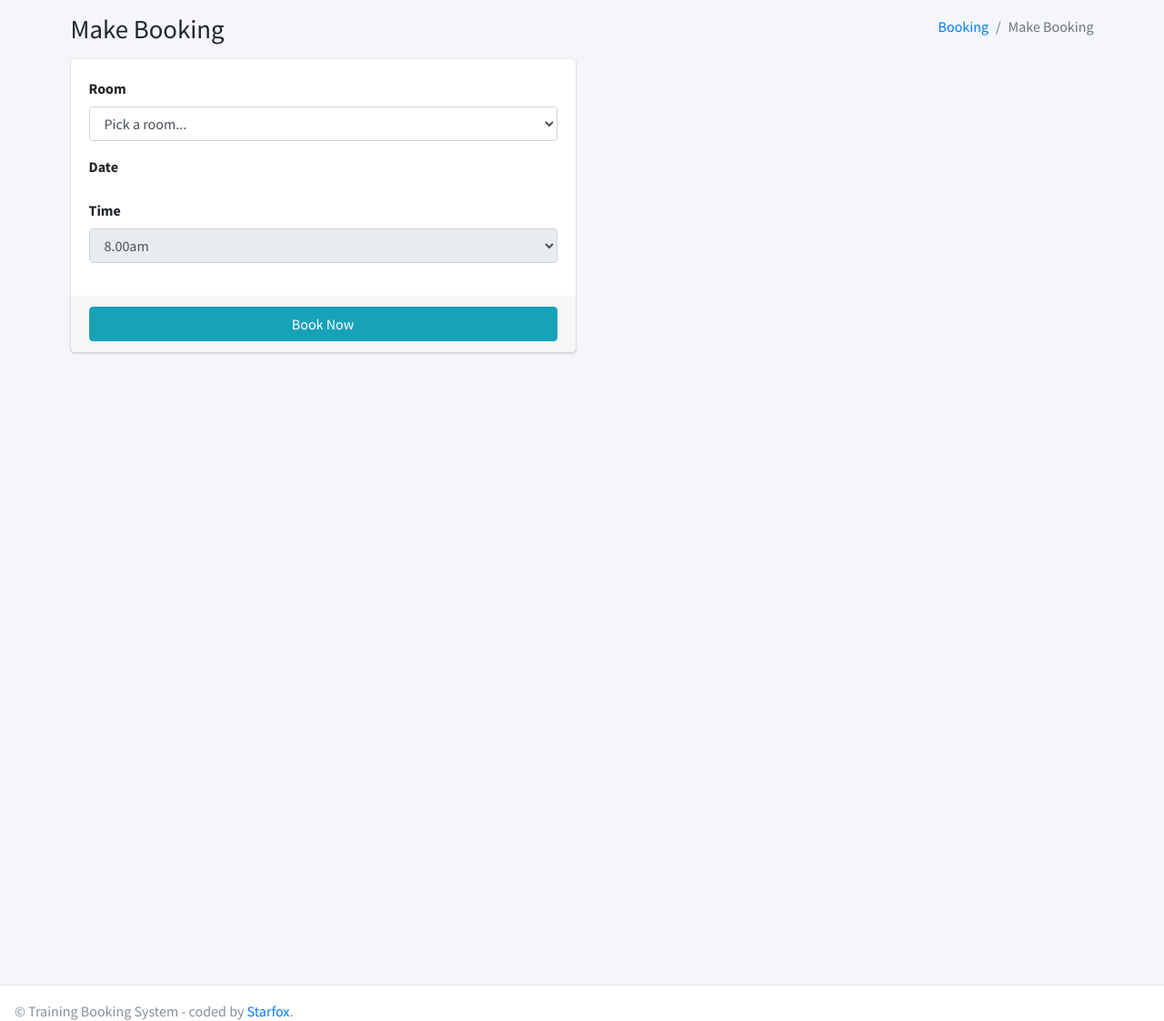
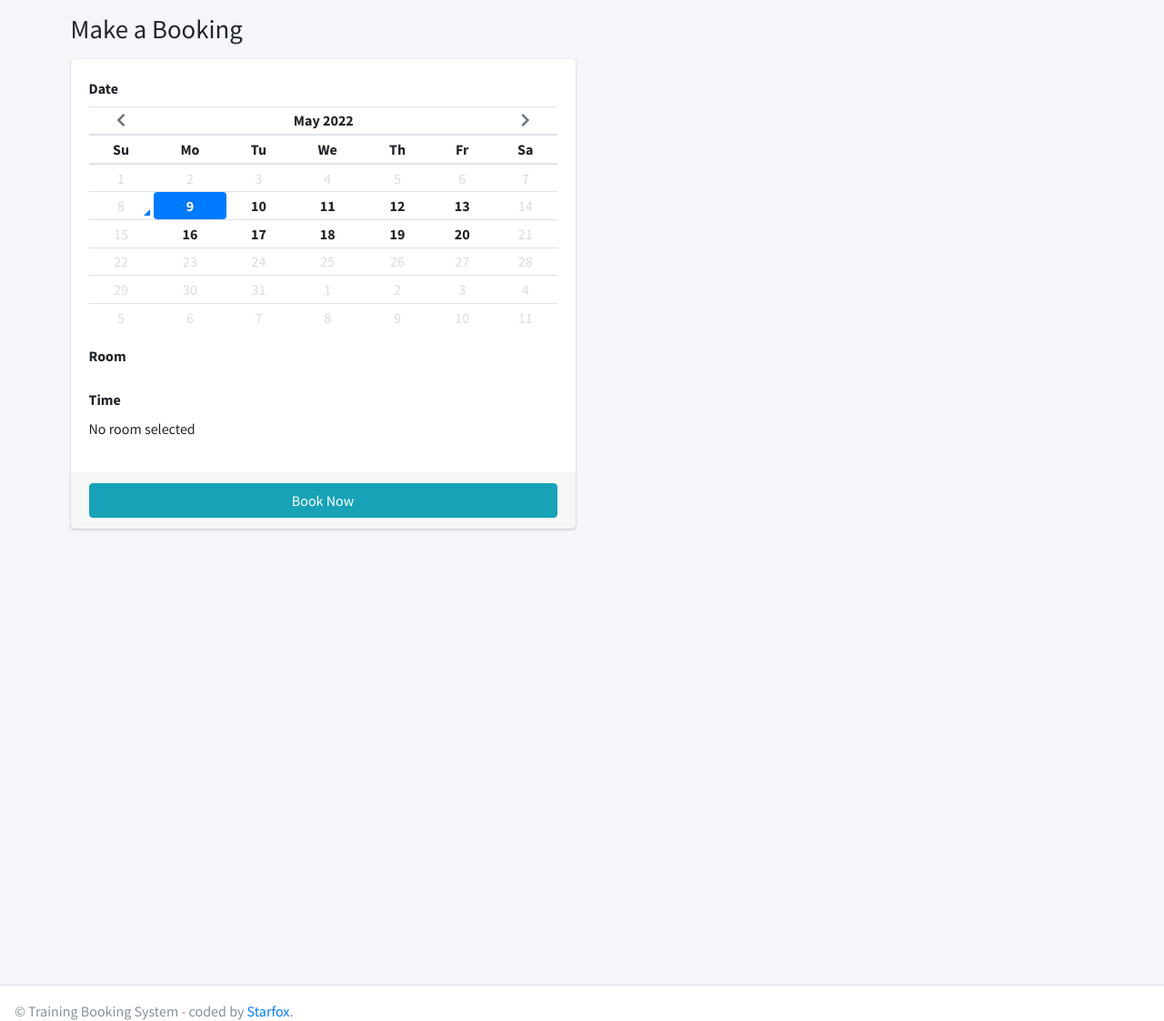
Before and after one commit to penghwee-sng/0a1b7aba-745d-4dfa-a9cc-d55c1ff71e10, a Django app: page / in a window 1280 px wide. Shown: the part 57-1179 px from the top of the page at 91% size. Run offline with Django 3.2, Linux system fonts and the light colour scheme; the visitor is signed in with stand-in values (Sample User, id 1); data that the repository does not hold is empty; style sheets or scripts are compiled from the project's sources; parts of the project's set-up code (start-up, migrations or seed data) failed here and were passed over; some libraries are stand-ins or nearby versions.

Commit message:
booking page updated and working

```diff
--- a/apps/home/urls.py
+++ b/apps/home/urls.py
@@ -10,8 +10,10 @@
 
     # The home page
     path('', views.index, name='home'),
+    path('api/<name>/', views.api, name='api'),
+    path('api/<name>/<id>', views.api, name='api'),
 
     # Matches any html file
-    re_path(r'^.*\.*', views.pages, name='pages'),
+    re_path(r'^.*\.*html', views.pages, name='pages'),
 
 ]
--- a/apps/home/views.py
+++ b/apps/home/views.py
@@ -5,9 +5,12 @@
 
 from django import template
 from django.contrib.auth.decorators import login_required
-from django.http import HttpResponse, HttpResponseRedirect
+from django.http import HttpResponse, HttpResponseRedirect, JsonResponse
 from django.template import loader
 from django.urls import reverse
+from .models import Room, Booking
+from datetime import datetime, timedelta
+from django.core import serializers
 
 
 @login_required(login_url="/login/")
@@ -42,3 +45,22 @@
     except:
         html_template = loader.get_template('home/page-500.html')
         return HttpResponse(html_template.render(context, request))
+
+
+def api(request, name, id=None):
+    if name == 'rooms':
+        if id is None:
+            return JsonResponse(list(Room.objects.values()), safe=False)
+        else:
+            room = list(Room.objects.filter(room_id=id).values())[0]
+            booking = list(Booking.objects.filter(booking_room_id=id, date__gte=datetime.now(), date__lte=datetime.now()+timedelta(days=14)).values())
+            return JsonResponse({
+                'room': room,
+                'booking':booking
+            }, safe=False)
+    if name == 'bookings':
+        if request.method == 'POST':
+            data = request.POST
+            Booking.objects.create(date=data['date'], start_time=f"{data['time']}:00", end_time=f"{data['endtime']}:00", booking_room_id=data['room_id'], booking_user_id=request.user.id)
+            return JsonResponse({'status': 'success'}, safe=False)
+    return JsonResponse({'name': name})
--- a/apps/templates/home/booking.html
+++ b/apps/templates/home/booking.html
@@ -28,6 +28,8 @@
 <link rel="stylesheet" href="/static/assets/plugins/daterangepicker/daterangepicker.css">
 <!-- summernote -->
 <link rel="stylesheet" href="/static/assets/plugins/summernote/summernote-bs4.min.css">
+<!-- Toastr -->
+<link rel="stylesheet" href="/static/assets/plugins/toastr/toastr.min.css">
 
 <style>
     .bootstrap-datetimepicker-widget table td.day {
@@ -38,6 +40,11 @@
     .bootstrap-datetimepicker-widget table td.disabled:hover {
         font-weight: normal;
         color: #dbdbdb;
+    }
+
+    #room .btn-sm,
+    #time .btn-sm {
+        margin-right: 10px;
     }
 </style>
 
@@ -51,14 +58,14 @@
         <div class="container">
             <div class="row">
                 <div class="col-sm-6">
-                    <h1>Make Booking</h1>
+                    <h1>Make a Booking</h1>
                 </div>
-                <div class="col-sm-6">
+                <!-- <div class="col-sm-6">
                     <ol class="breadcrumb float-sm-right">
                         <li class="breadcrumb-item"><a href="#">Booking</a></li>
                         <li class="breadcrumb-item active">Make Booking</li>
                     </ol>
-                </div>
+                </div> -->
             </div><!-- /.row -->
         </div><!-- /.container-fluid -->
     </div>
@@ -72,27 +79,23 @@
 
                     <div class="card">
                         <div class="card-body">
-
-                            <div class="form-group">
-                                <label>Room</label>
-                                <select id="room" class="form-control">
-                                    <option selected value="-1">Pick a room...</option>
-                                    <option value="0">Room U</option>
-                                    <option value="1">Room C</option>
-                                </select>
-                            </div>
-
+                            {% csrf_token %}
                             <div class="form-group">
                                 <label>Date</label>
                                 <div id="calendar" style="width: 100%"></div>
                             </div>
 
                             <div class="form-group">
+                                <label>Room</label>
+                                <div class="btn-group-toggle" data-toggle="buttons" id="room">
+                                </div>
+                            </div>
+
+                            <div class="form-group">
                                 <label>Time</label>
-                                <select id="time" class="form-control" disabled>
-                                    <option>8.00am</option>
-                                    <option>12.00pm</option>
-                                </select>
+                                <div class="btn-group-toggle" data-toggle="buttons" id="time">
+                                </div>
+                                <div id="no-room-message">No room selected</div>
                             </div>
 
                         </div>
@@ -101,7 +104,7 @@
 
 
                         <div class="card-footer">
-                            <button type="submit" class="btn btn-info btn-block">Book Now</button>
+                            <button id="submit" type="button" class="btn btn-info btn-block">Book Now</button>
                         </div>
                         <!-- /.card-body -->
                     </div>
@@ -149,10 +152,14 @@
 <script src="/static/assets/plugins/summernote/summernote-bs4.min.js"></script>
 <!-- overlayScrollbars -->
 <script src="/static/assets/plugins/overlayScrollbars/js/jquery.overlayScrollbars.min.js"></script>
+<!-- Toastr -->
+<script src="/static/assets/plugins/toastr/toastr.min.js"></script>
 <!-- AdminLTE App -->
 <script src="/static/assets/js/adminlte.js"></script>
 
 <script>
+    var datestr = "";
+    var duration = 0;
     var now = new Date();
     // date one week later
     var end = new Date(now.getTime() + 14 * 24 * 60 * 60 * 1000);
@@ -160,15 +167,87 @@
         format: 'L',
         inline: true,
         minDate: now,
-        maxDate: now,
+        maxDate: end,
         daysOfWeekDisabled: [0, 6]
     })
     $('#calendar').on('change.datetimepicker', function (e) {
-        console.log(e.date.format('DD-MM-YYYY'));
-        $('#time').prop('disabled', false);
+        datestr = e.date.format('YYYY-MM-DD');
+        console.log(e.date.format('YYYY-MM-DD'));
     });
     $('#room').on('change', function (e) {
-        console.log(e.target.value);
+        $.ajax({
+            url: "/api/rooms/" + e.target.value,
+            dataType: 'json',
+            success: function (data) {
+                duration = data.room.session_duration;
+                sessions = Math.floor(10 / data.room.session_duration);
+                time_slots = [];
+                for (i = 0; i < sessions; i++)
+                {
+                    time_slots.push(i * data.room.session_duration + 8);
+                }
+                // set select to value of array
+                $('#time').empty();
+                for (i = 0; i < time_slots.length; i++)
+                {
+                    date = new Date(0);
+                    date.setHours(time_slots[i]);
+                    date.setMinutes(0);
+                    $('#time').append('<label class="btn btn-sm btn-outline-primary"><input type="radio" name="time" value="' + time_slots[i] + '">' + date.toLocaleTimeString() + '</label>')
+                    $('#no-room-message').hide();
+                }
+            }
+        });
+    });
+    $.ajax({
+        url: "/api/rooms/",
+        dataType: 'json',
+        success: function (data) {
+            data.forEach(d => {
+                $('#room').append('<label class="btn btn-sm btn-outline-primary"><input type="radio" name="room" value="' + d.room_id + '">' + d.room_name + '</label>')
+            });
+        }
+    });
+
+    $('#submit').on('click', function (e) {
+        e.preventDefault();
+
+        var token = $('input[name="csrfmiddlewaretoken"]').attr('value')
+        $.ajaxSetup({
+            beforeSend: function (xhr) {
+                xhr.setRequestHeader('X-CSRFToken', token);
+            }
+        });
+
+        var room = $('input[name=room]:checked').val();
+        var time = $('input[name=time]:checked').val();
+        var data = {
+            room_id: room,
+            time: time,
+            endtime: parseInt(time) + parseInt(duration),
+            date: datestr
+        };
+        console.log(data);
+
+        if (room && time && date)
+        {
+
+            $.ajax({
+                url: "/api/bookings/",
+                type: "POST",
+                data: data,
+                success: function (data) {
+                    console.log(data);
+                    toastr.success('Booking has been made successfully.')
+                },
+                error: function (data) {
+                    toastr.error('Timeslot is unavailable. Please choose another one.')
+                }
+            });
+        } else
+        {
+            toastr.error('Please select a date, room, and time.')
+        }
     });
 
 </script>
--- a/apps/templates/layouts/base-fullscreen.html
+++ b/apps/templates/layouts/base-fullscreen.html
@@ -7,7 +7,7 @@
   <link rel="canonical" href="https://appseed.us/adminlte"/>
 
   <title>
-    Training Booking System - {% block title %}{% endblock %} | AppSeed
+    Training Booking System - {% block title %}{% endblock %}
   </title>
 
   <!-- Specific Page CSS goes HERE  -->
--- a/apps/templates/layouts/base.html
+++ b/apps/templates/layouts/base.html
@@ -7,7 +7,7 @@
   <link rel="canonical" href="https://appseed.us/adminlte"/>
 
   <title>
-    Training Booking System - {% block title %}{% endblock %} | AppSeed
+    Training Booking System - {% block title %}{% endblock %}
   </title>
 
   {% block stylesheets %}{% endblock stylesheets %}
--- a/core/settings.py
+++ b/core/settings.py
@@ -37,6 +37,7 @@
     'django.contrib.sessions',
     'django.contrib.messages',
     'django.contrib.staticfiles',
+    'rest_framework',
     'apps.home'  # Enable the inner home (home)
 ]
 
--- a/core/urls.py
+++ b/core/urls.py
@@ -5,11 +5,28 @@
 
 from django.contrib import admin
 from django.urls import path, include  # add this
+from django.contrib.auth.models import User
+from rest_framework import routers, serializers, viewsets
+
+# Serializers define the API representation.
+class UserSerializer(serializers.HyperlinkedModelSerializer):
+    class Meta:
+        model = User
+        fields = ['url', 'username', 'email', 'is_staff']
+
+# ViewSets define the view behavior.
+class UserViewSet(viewsets.ModelViewSet):
+    queryset = User.objects.all()
+    serializer_class = UserSerializer
+
+# Routers provide an easy way of automatically determining the URL conf.
+router = routers.DefaultRouter()
+router.register(r'users', UserViewSet)
 
 urlpatterns = [
     path('admin/', admin.site.urls),          # Django admin route
     path("", include("apps.authentication.urls")), # Auth routes - login / register
-
+    path('api-auth/', include('rest_framework.urls')),
     # ADD NEW Routes HERE
 
     # Leave `Home.Urls` as last the last line
```
